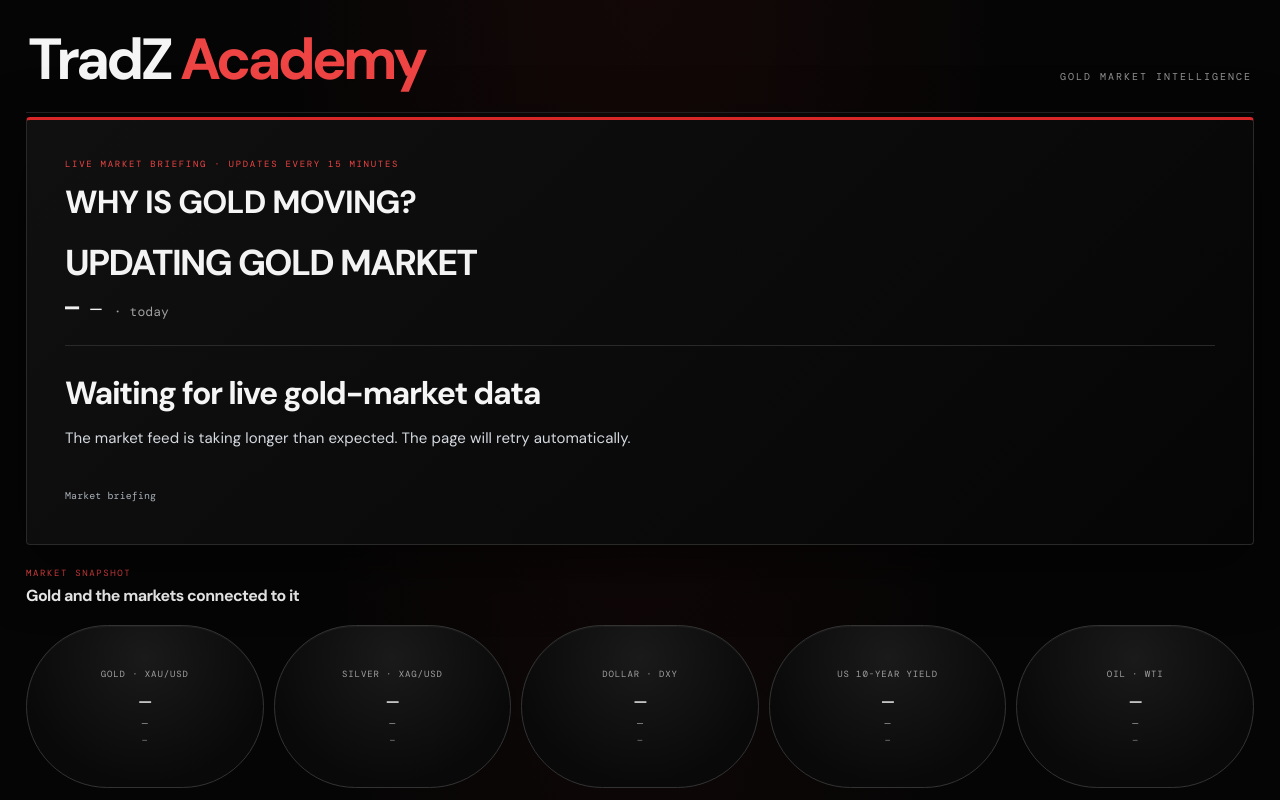
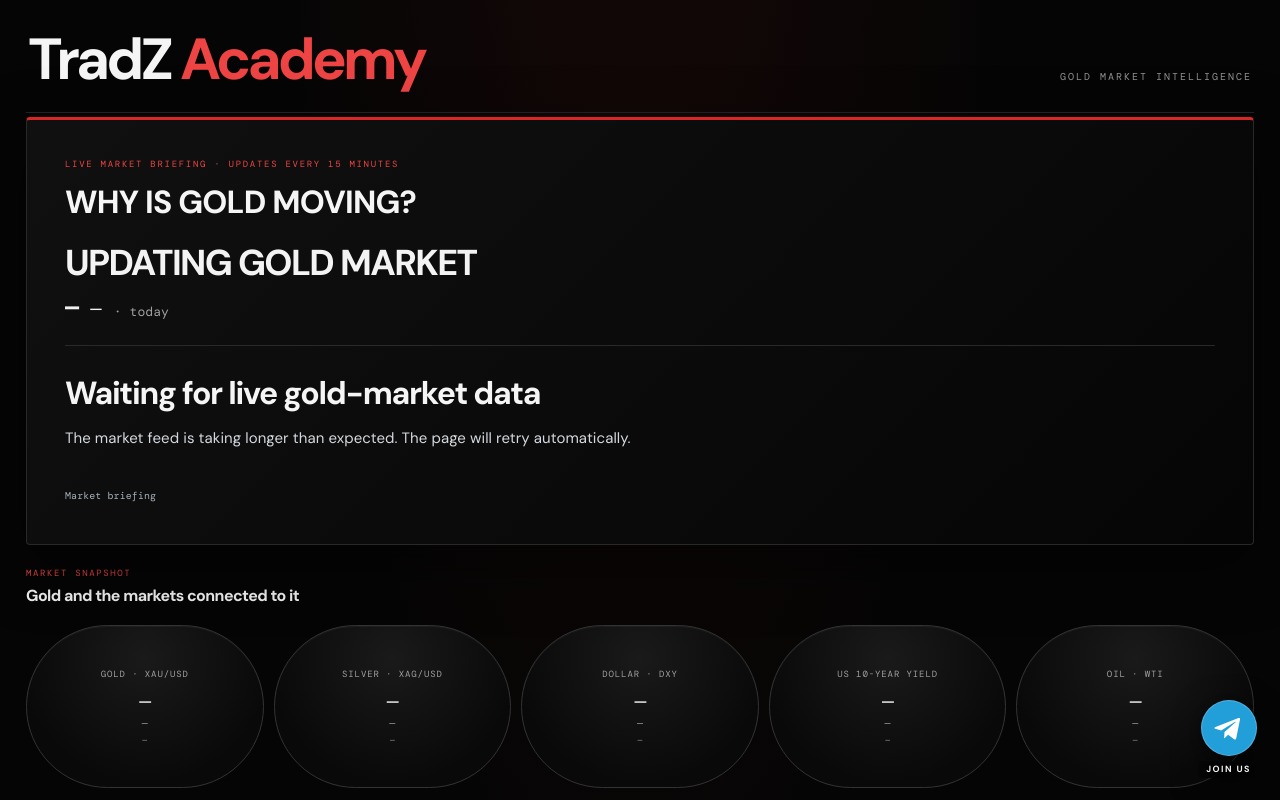
Before and after one commit to appsfor319-lang/why-is-gold-moving, a plain HTML site: page index.html in a window 1280 px wide. Shown: the top 800 px of the page. Drawn offline with nearby package versions, Linux system fonts and the light colour scheme; no server answers.

Commit message:
Style floating Telegram button

```diff
--- a/styles.css
+++ b/styles.css
@@ -390,3 +390,12 @@ footer{border-color:#292929!important}
  .academy-masthead{align-items:flex-start;flex-direction:column;gap:8px;padding-bottom:17px}
  .academy-subtitle{font-size:9px}
 }
+
+
+/* Fixed Telegram community link */
+.telegram-float{position:fixed;right:22px;bottom:22px;z-index:1000;display:flex;flex-direction:column;align-items:center;gap:5px;text-decoration:none;color:#fff;filter:drop-shadow(0 5px 14px rgba(0,0,0,.55));}
+.telegram-float-icon{width:56px;height:56px;display:grid;place-items:center;border-radius:50%;background:#229ed9;border:1px solid rgba(255,255,255,.22);transition:transform .2s,background .2s;}
+.telegram-float-icon svg{width:29px;height:29px;display:block}
+.telegram-float-label{font:700 9px/1 'DM Sans',sans-serif;letter-spacing:.16em;color:#f2f2f2;text-shadow:0 2px 5px #000;padding:4px 7px;border-radius:3px;background:rgba(5,5,5,.82)}
+.telegram-float:hover .telegram-float-icon{transform:translateY(-3px);background:#168ac3}
+@media(max-width:580px){.telegram-float{right:14px;bottom:16px}.telegram-float-icon{width:52px;height:52px}.telegram-float-icon svg{width:27px;height:27px}}
```
